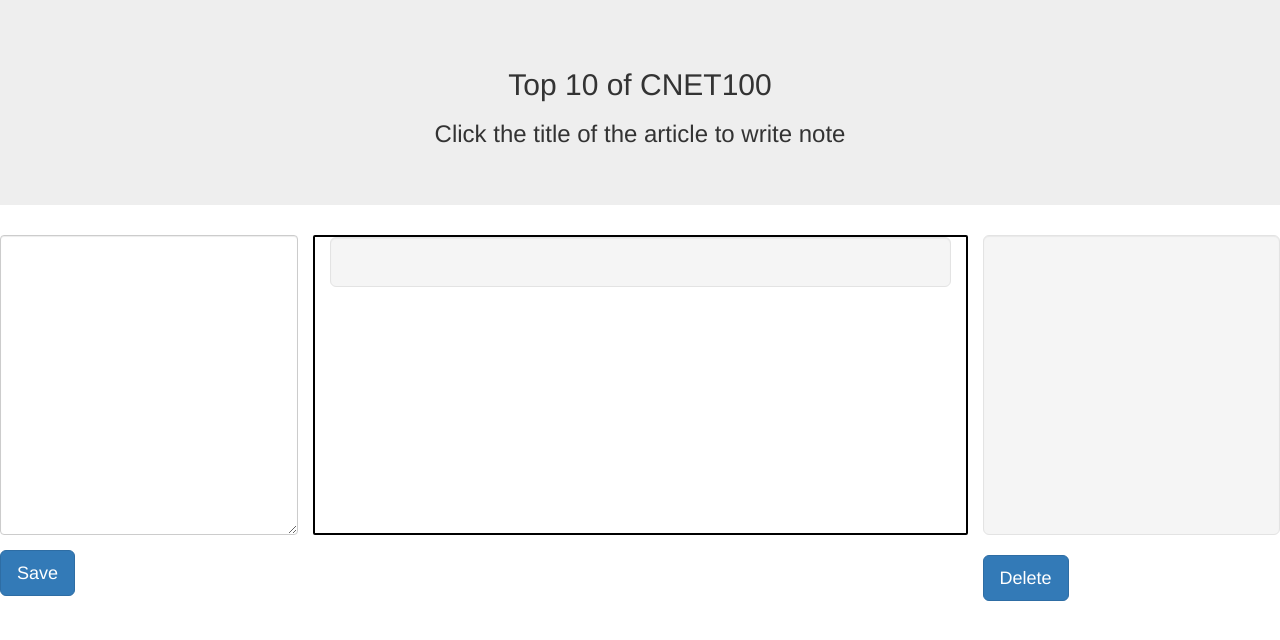
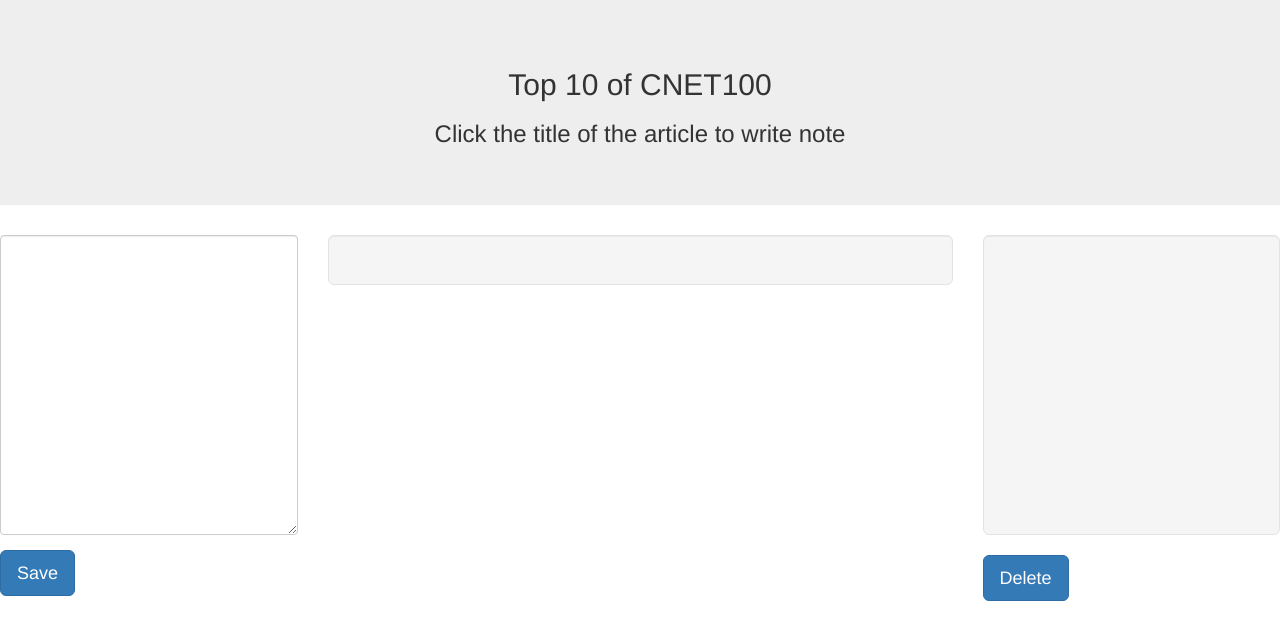
Before and after one commit to clshu/Week18-HW14-Newsbuff, a website: page public/index.html in a window 1280 px wide. Drawn offline with nearby package versions, Linux system fonts and the light colour scheme; no server answers.

Commit message:
Some CSS changes

```diff
--- a/public/index.html
+++ b/public/index.html
@@ -29,7 +29,7 @@
       </form>
 
       </div>
-      <div class="col-sm-6 myBox">
+      <div class="col-sm-6">
         <div class="well well-lg" id="article">
 
         </div>
--- a/public/style.css
+++ b/public/style.css
@@ -1,16 +1,11 @@
 
-.myBox {
-	border: solid 2px black;
-	height: 300px;
-	border-radius: 2px;
-}
 
 #saveNote, #displayNote {
 	width: 100%;
 	height: 300px;
 }
 
-#articles{
+#article {
 	height: 100%;
 	overflow-y: scroll;
 }
```
